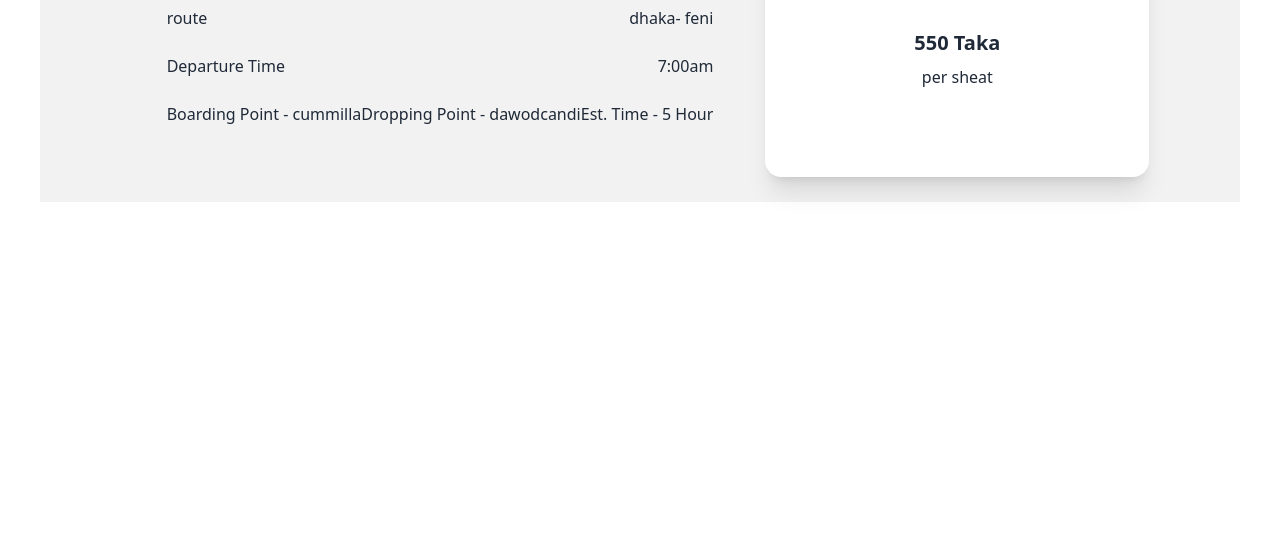
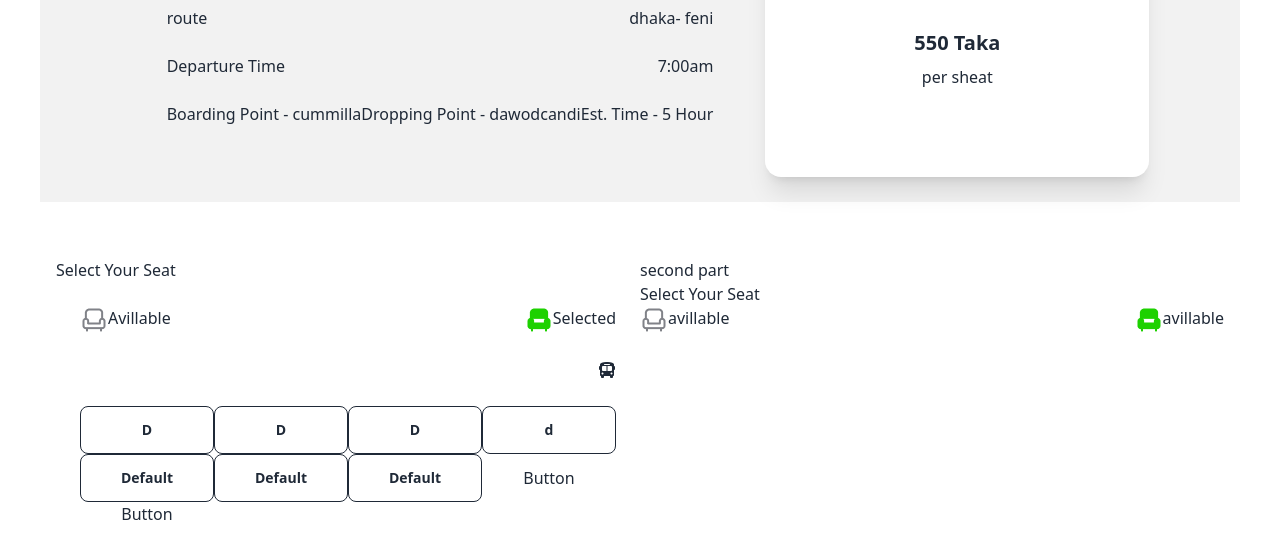
Before and after one commit to k12amrul/a-3-ebus, a plain HTML site: page index.html in a window 1280 px wide. Shown: the part 1614-2172 px from the top of the page. Before the commit the page ends 1856 px from the top, so only its background shows below. Drawn offline with nearby package versions, Linux system fonts and the light colour scheme; a small style sheet from the web is missing.

Commit message:
complete seatts section

```diff
--- a/index.html
+++ b/index.html
@@ -7,6 +7,7 @@
   <title>E-Bus </title>
   <link href="https://cdn.jsdelivr.net/npm/daisyui@4.6.0/dist/full.min.css" rel="stylesheet" type="text/css" />
   <script src="https://cdn.tailwindcss.com"></script>
+  <link rel="stylesheet" href="https://cdnjs.cloudflare.com/ajax/libs/font-awesome/5.15.4/css/all.min.css" integrity="sha512-o+L6dh0OZ85yf8iMFTvW2j2h7kVb8fJX0dI7Kw+4qKmNqVhbCZGjP5uxqHb4LNstJ3YQBwXxDfT7dJoaGNEFqw==" crossorigin="anonymous" referrerpolicy="no-referrer" />
 
   <script src="https://kit.fontawesome.com/9c3cc9883a.js" crossorigin="anonymous"></script>
 
@@ -138,7 +139,6 @@
 
     </section>
 
-    <!-- buy-ticket section -->
 
 
 
@@ -207,6 +207,54 @@
 <!-- seat section -->
     <section>
 
+    <!-- buy-ticket section -->
+
+    <div class=" grid lg:grid-cols-2 min-h-screen p-4">
+      <div >
+        <h1> Select Your Seat</h1>
+        <div class="flex justify-between m-6">
+
+          <div class="flex  " > <img class="" src="images/seat-gray.png" alt=""> <h3>Avillable</h3></div>
+          <div class="flex " > <img src="images/seat-green-filled.png" alt=""> <h3>Selected</h3></div>
+        </div>
+        <div class="flex justify-between m-6">
+
+          <div></div>
+          <div> <i class="fas fa-bus"></i>
+          </div>
+
+        </div>
+
+        <div class=" card grid  md:grid-cols-4 lg:grid-cols-4  m-6">
+
+          <button class="btn btn-outline">D</button>
+          <button class="btn btn-outline">D</button>
+          <button class="btn btn-outline">D</button>
+          <button class="btn btn-outline">d</button>
+          <button class="btn btn-outline">Default</button>
+          <button class="btn btn-outline">Default</button>
+          <button class="btn btn-outline">Default</button>
+          <button className="btn">Button</button>
+          <button className="btn">Button</button>
+         <div>
+          <button></button>
+         </div>
+
+
+          </div>
+
+
+      </div>
+      <div >
+        <h1>second part</h1>
+        <h1> Select Your Seat</h1>
+        <div class="flex justify-between">
+
+          <div class="flex " > <img class="" src="images/seat-gray.png" alt=""> <h3>avillable</h3></div>
+          <div class="flex " > <img src="images/seat-green-filled.png" alt=""> <h3>avillable</h3></div>
+        </div>
+      </div>
+    </div>
     </section>
 
 
--- a/index.js
+++ b/index.js
@@ -0,0 +1,16 @@
+
+
+
+const allBtn =document.getElementsByClassName('btn')
+
+for( const btn of allBtn ){
+    console.log( btn)
+
+    btn.addEventListener( 'click'  , function( ) {
+        console.log('cccccccccccccc')
+        // btn.setAttribute('disabled' ,'true' )
+        btn.style.backgroundColor = "#CCCCCC"; // Change color to gray
+        // btn.disabled = true; // Disable the button
+
+    })
+}
```
